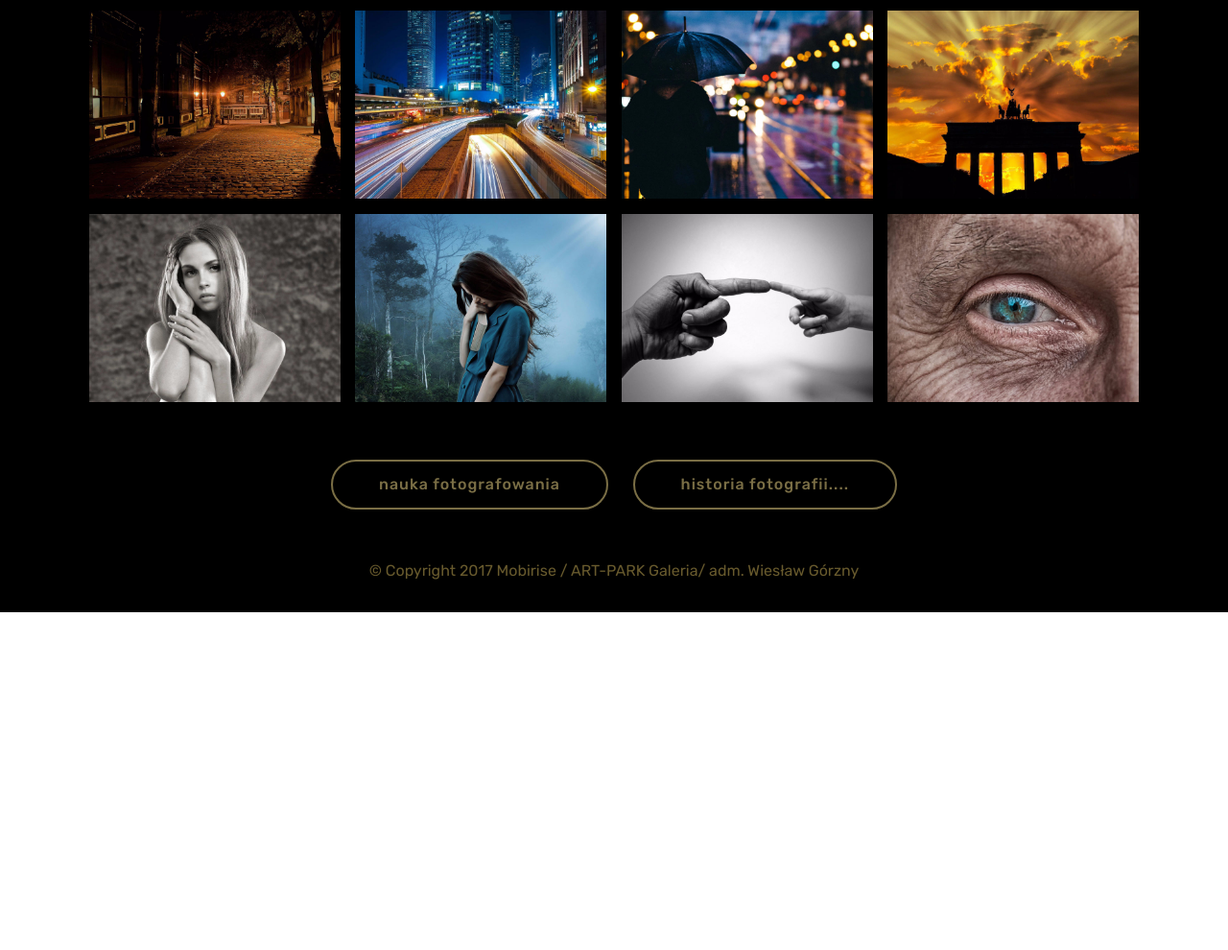
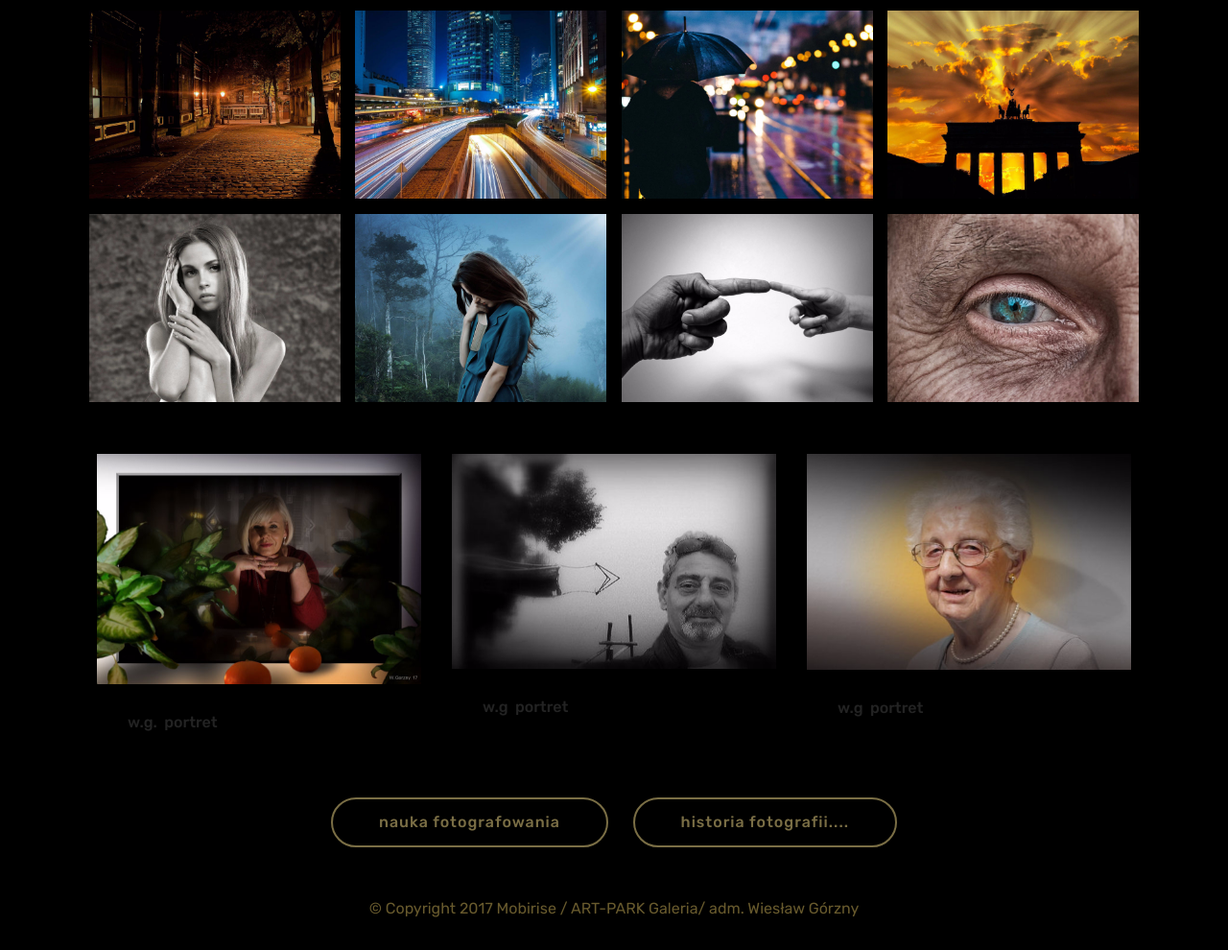
Before and after one commit to art-park/art-park.github.io, a plain HTML site: page fotografia.html in a window 1280 px wide. Shown: the part 1313-2303 px from the top of the page at 96% size. Before the commit the page ends 1951 px from the top, so only its background shows below. Drawn offline with Linux system fonts and the light colour scheme; files whose address does not match are found by name.

Commit message:
create github pages

```diff
--- a/assets/mobirise/css/mbr-additional.css
+++ b/assets/mobirise/css/mbr-additional.css
@@ -3229,6 +3229,46 @@ body {
 .cid-re56xJRoXc .mbr-gallery-item > div > span {
   color: #e4d295;
 }
+.cid-re5pxtTdUu {
+  padding-top: 0px;
+  padding-bottom: 0px;
+  background-color: #000000;
+}
+.cid-re5pxtTdUu .card-box {
+  padding: 0 2rem;
+}
+.cid-re5pxtTdUu .mbr-section-btn {
+  padding-top: 1rem;
+}
+.cid-re5pxtTdUu .mbr-section-btn a {
+  margin-top: 1rem;
+  margin-bottom: 0;
+}
+.cid-re5pxtTdUu h4 {
+  font-weight: 500;
+  margin-bottom: 0;
+  text-align: left;
+  padding-top: 2rem;
+}
+.cid-re5pxtTdUu p {
+  margin-bottom: 0;
+  text-align: left;
+  padding-top: 1.5rem;
+}
+.cid-re5pxtTdUu .mbr-text {
+  color: #767676;
+}
+.cid-re5pxtTdUu .card-wrapper {
+  height: 100%;
+  padding-bottom: 2rem;
+  background: #000000;
+  box-shadow: 0px 0px 0px 0px rgba(0, 0, 0, 0);
+  transition: box-shadow 0.3s;
+}
+.cid-re5pxtTdUu .card-wrapper:hover {
+  box-shadow: 0px 0px 30px 0px rgba(0, 0, 0, 0.05);
+  transition: box-shadow 0.3s;
+}
 .cid-rdCyQL26Fp {
   padding-top: 15px;
   padding-bottom: 15px;
--- a/fotografia.html
+++ b/fotografia.html
@@ -77,7 +77,7 @@
     </nav>
 </section>
 
-<section class="engine"><a href="https://mobirise.info/p">website templates free download</a></section><section class="header3 cid-rdwkbPCkBG" id="header3-23">
+<section class="engine"><a href="https://mobirise.info/j">website templates</a></section><section class="header3 cid-rdwkbPCkBG" id="header3-23">
 
 
 
@@ -194,6 +194,57 @@
 
 </section>
 
+<section class="features3 cid-re5pxtTdUu" id="features3-20">
+
+
+
+
+    <div class="container">
+        <div class="media-container-row">
+            <div class="card p-3 col-12 col-md-6 col-lg-4">
+                <div class="card-wrapper">
+                    <div class="card-img">
+                        <img src="assets/images/portret-gotowy-wy1-676x485.jpg" alt="Mobirise" title="">
+                    </div>
+                    <div class="card-box">
+                        <h4 class="card-title mbr-fonts-style display-4">w.g. &nbsp;portret</h4>
+
+                    </div>
+
+                </div>
+            </div>
+
+            <div class="card p-3 col-12 col-md-6 col-lg-4">
+                <div class="card-wrapper">
+                    <div class="card-img">
+                        <img src="assets/images/1-480x319.jpg" alt="Mobirise" title="">
+                    </div>
+                    <div class="card-box">
+                        <h4 class="card-title mbr-fonts-style display-4">w.g &nbsp;portret</h4>
+
+                    </div>
+
+                </div>
+            </div>
+
+            <div class="card p-3 col-12 col-md-6 col-lg-4">
+                <div class="card-wrapper">
+                    <div class="card-img">
+                        <img src="assets/images/portret-676x450.jpg" alt="Mobirise" title="">
+                    </div>
+                    <div class="card-box">
+                        <h4 class="card-title mbr-fonts-style display-4">w.g &nbsp;portret</h4>
+
+                    </div>
+
+                </div>
+            </div>
+
+
+        </div>
+    </div>
+</section>
+
 <section class="mbr-section content8 cid-rdCyQL26Fp" id="content8-1v">
 
 
```
Also changed, not shown: assets/images/hashes.json (+1 -1 lines), fotografia1.html (+1 -1 lines), index.html (+1 -1 lines), kontakt.html (+2 -2 lines), assets/images/1-480x319.jpg (added), assets/images/portret-676x450.jpg (added), assets/images/portret-gotowy-wy1-676x485.jpg (added), 1 other file.
